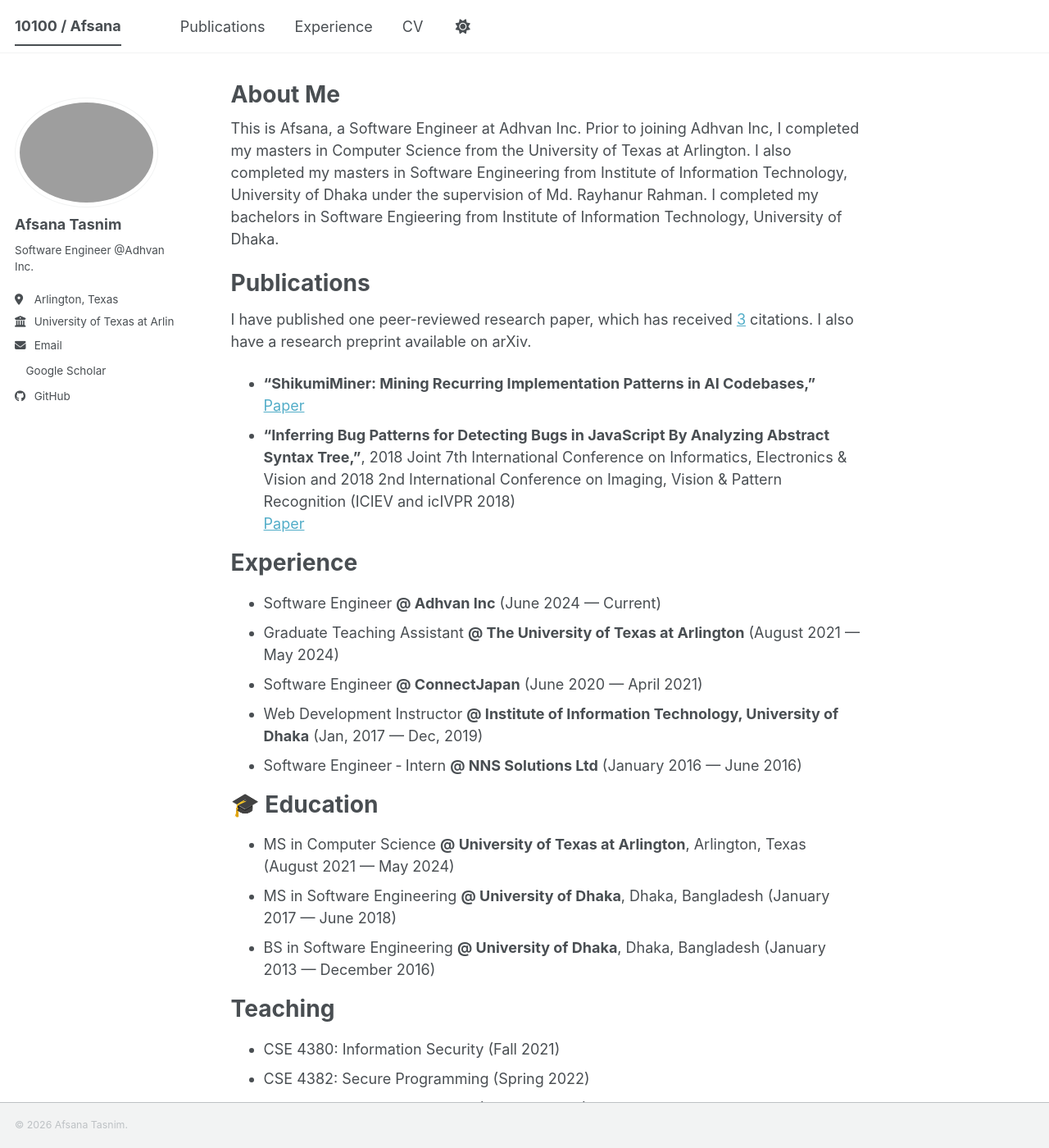
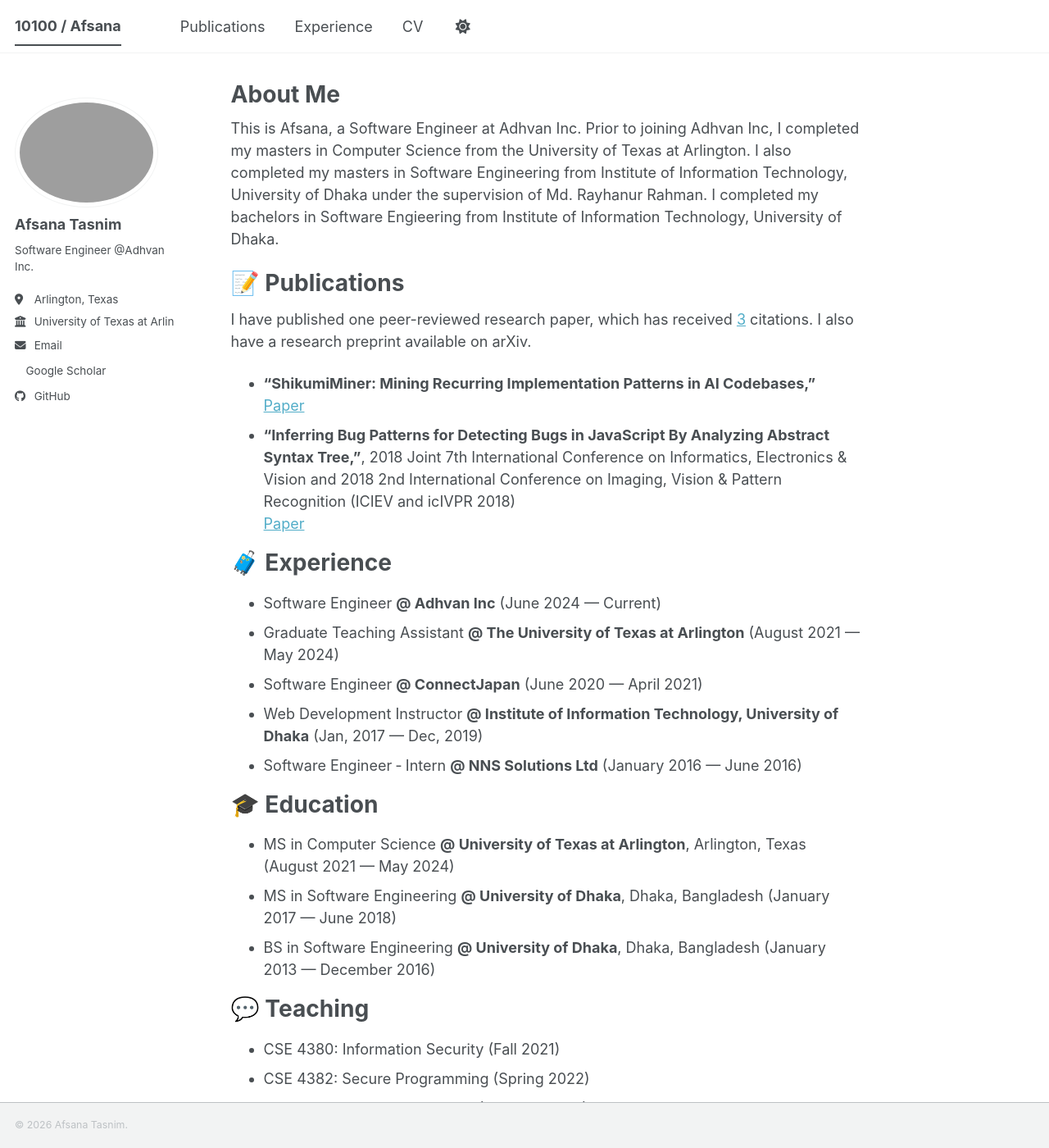
Before and after one commit to AfsanaTasnim/AfsanaTasnim.github.io, a Jekyll site: the page built from _pages/about.md, in a window 1280 px wide and 1400 px high. Shown: the whole window at 82% size. Built offline with Jekyll 4.4.1, drawn with Linux system fonts in a browser that asks for light colours; a style sheet for code colours, icons or effects is not loaded.

```diff
--- a/_pages/about.md
+++ b/_pages/about.md
@@ -10,14 +10,14 @@ redirect_from:
 This is Afsana, a Software Engineer at Adhvan Inc. Prior to joining Adhvan Inc, I completed my masters in Computer Science from the University of Texas at Arlington.
 I also completed my masters in Software Engineering from Institute of Information Technology, University of Dhaka under the supervision of Md. Rayhanur Rahman. I completed my bachelors in Software Engieering from Institute of Information Technology, University of Dhaka.
 
-# Publications
+# 📝 Publications
 I have published one peer-reviewed research paper, which has received [3](https://scholar.google.com/citations?user=P4_LIl8AAAAJ&hl=en) citations. I also have a research preprint available on arXiv.
 - **"ShikumiMiner: Mining Recurring Implementation Patterns in AI Codebases,"** <br>
 [Paper](https://arxiv.org/pdf/2609.02789)
 - **"Inferring Bug Patterns for Detecting Bugs in JavaScript By Analyzing Abstract Syntax Tree,"**, 2018 Joint 7th International Conference on Informatics, Electronics & Vision and 2018 2nd International Conference on Imaging, Vision & Pattern Recognition (ICIEV and icIVPR 2018) <br>
 [Paper](https://www.researchgate.net/publication/331610435_Inferring_Bug_Patterns_for_Detecting_Bugs_in_JavaScript_By_Analyzing_Abstract_Syntax_Tree)
 
-# Experience
+# 🧳 Experience
 - Software Engineer **@ Adhvan Inc**  (June 2024 — Current)
 - Graduate Teaching Assistant **@ The University of Texas at Arlington** (August 2021 — May 2024)
 - Software Engineer **@ ConnectJapan** (June 2020 — April 2021)
@@ -29,7 +29,7 @@ I have published one peer-reviewed research paper, which has received [3](https:
 - MS in Software Engineering **@ University of Dhaka**, Dhaka, Bangladesh (January 2017 — June 2018)
 - BS in Software Engineering **@ University of Dhaka**, Dhaka, Bangladesh (January 2013 — December 2016)
 
-# Teaching
+# 💬 Teaching
 - CSE 4380: Information Security (Fall 2021)
 - CSE 4382: Secure Programming (Spring 2022)
 - CSE 5315: Numerical Methods (Summer 2022)
@@ -41,7 +41,7 @@ I have published one peer-reviewed research paper, which has received [3](https:
 - CSE 2315: Discrete Structures (Spring 2024)
 
 
-# News
+# 📢 News
 - **October 2024:** Attended Snowflake World Tour 2024 in Dallas, Texas
 - **May 2024:** Graduated with a Master of Science in Computer Science from the University of Texas at Arlington
 - **May 2024:** Graduated with a Master of Science in Computer Science from the University of Texas at Arlington
```
